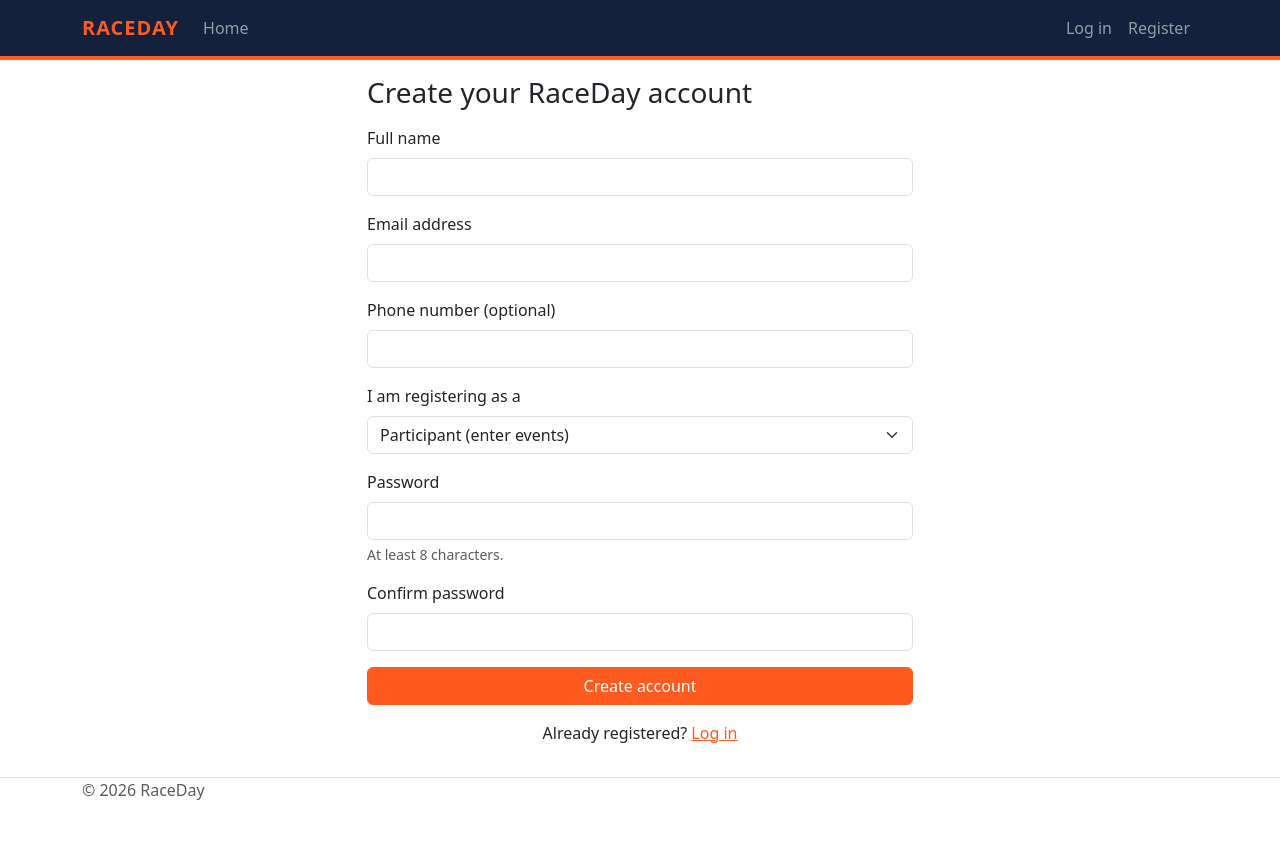
After one commit to ST10489537/ST10489537-PROG6212-RaceDay, an ASP.NET Core app: template Part3/RaceDay.Web/RaceDay.Web/Views/NewFolder/Register.cshtml in a window 1280 px wide. The commit adds this page. Run offline with ASP.NET Core 8, Linux system fonts and the light colour scheme; the template is opened without the code that fills it, so the values that code supplies are empty.

Commit message:
Add role-based navigation and RaceDay layout
Rebuilds the shared layout with the RaceDay brand colours, a role-aware menu (Organisers get their own menu, other visitors get the public one), the user's name and role with a Log out button when signed in, and Log in and Register links when signed out. Success and error messages from TempData now appear on every page. Home redirects Organisers to their dashboard.

```diff
--- /dev/null
+++ b/Part3/RaceDay.Web/RaceDay.Web/Views/NewFolder/Register.cshtml
@@ -0,0 +1,81 @@
+@model RaceDay.Web.Models.RegisterViewModel
+@{
+    ViewData["Title"] = "Register";
+}
+
+<div class="row justify-content-center">
+    <div class="col-md-6">
+        <h1 class="h3 mb-3">Create your RaceDay account</h1>
+
+        <form asp-action="Register" method="post" novalidate>
+            <div asp-validation-summary="ModelOnly" class="alert alert-danger"></div>
+
+            <div class="mb-3">
+                <label asp-for="FullName" class="form-label"></label>
+                <input asp-for="FullName" class="form-control" autocomplete="name" />
+                <span asp-validation-for="FullName" class="text-danger"></span>
+            </div>
+
+            <div class="mb-3">
+                <label asp-for="Email" class="form-label">Email address</label>
+                <input asp-for="Email" class="form-control" autocomplete="email" />
+                <span asp-validation-for="Email" class="text-danger"></span>
+            </div>
+
+            <div class="mb-3">
+                <label asp-for="PhoneNumber" class="form-label"></label>
+                <input asp-for="PhoneNumber" class="form-control" autocomplete="tel" />
+                <span asp-validation-for="PhoneNumber" class="text-danger"></span>
+            </div>
+
+            <div class="mb-3">
+                <label asp-for="Role" class="form-label"></label>
+                <select asp-for="Role" class="form-select" id="roleSelect">
+                    <option value="Participant">Participant (enter events)</option>
+                    <option value="Organiser">Organiser (manage events)</option>
+                </select>
+                <span asp-validation-for="Role" class="text-danger"></span>
+            </div>
+
+            <div class="mb-3" id="codeGroup" style="display:none;">
+                <label asp-for="OrganiserCode" class="form-label"></label>
+                <input asp-for="OrganiserCode" class="form-control" autocomplete="off" />
+                <div class="form-text">Ask the RaceDay administrator for the invite code.</div>
+                <span asp-validation-for="OrganiserCode" class="text-danger"></span>
+            </div>
+
+            <div class="mb-3">
+                <label asp-for="Password" class="form-label"></label>
+                <input asp-for="Password" class="form-control" autocomplete="new-password" />
+                <div class="form-text">At least 8 characters.</div>
+                <span asp-validation-for="Password" class="text-danger"></span>
+            </div>
+
+            <div class="mb-3">
+                <label asp-for="ConfirmPassword" class="form-label"></label>
+                <input asp-for="ConfirmPassword" class="form-control" autocomplete="new-password" />
+                <span asp-validation-for="ConfirmPassword" class="text-danger"></span>
+            </div>
+
+            <button type="submit" class="btn btn-primary w-100">Create account</button>
+        </form>
+
+        <p class="mt-3 text-center">
+            Already registered? <a asp-action="Login">Log in</a>
+        </p>
+    </div>
+</div>
+
+@section Scripts {
+    <partial name="_ValidationScriptsPartial" />
+    <script>
+        // Show the invite code box only when "Organiser" is chosen.
+        const roleSelect = document.getElementById('roleSelect');
+        const codeGroup = document.getElementById('codeGroup');
+        function toggleCode() {
+            codeGroup.style.display = roleSelect.value === 'Organiser' ? 'block' : 'none';
+        }
+        roleSelect.addEventListener('change', toggleCode);
+        toggleCode();
+    </script>
+}
--- a/Part3/RaceDay.Web/RaceDay.Web/Views/Shared/_Layout.cshtml
+++ b/Part3/RaceDay.Web/RaceDay.Web/Views/Shared/_Layout.cshtml
@@ -1,47 +1,90 @@
+@using RaceDay.Web.Helpers
+@{
+    var role = Context.Session.GetString(SessionKeys.Role);
+    var isLoggedIn = Context.Session.GetInt32(SessionKeys.UserId) != null;
+}
 <!DOCTYPE html>
 <html lang="en">
 <head>
     <meta charset="utf-8" />
     <meta name="viewport" content="width=device-width, initial-scale=1.0" />
-    <title>@ViewData["Title"] - RaceDay.Web</title>
-    <script type="importmap"></script>
+    <title>@ViewData["Title"] - RaceDay</title>
     <link rel="stylesheet" href="~/lib/bootstrap/dist/css/bootstrap.min.css" />
     <link rel="stylesheet" href="~/css/site.css" asp-append-version="true" />
-    <link rel="stylesheet" href="~/RaceDay.Web.styles.css" asp-append-version="true" />
 </head>
 <body>
     <header>
-        <nav class="navbar navbar-expand-sm navbar-toggleable-sm navbar-light bg-white border-bottom box-shadow mb-3">
-            <div class="container-fluid">
-                <a class="navbar-brand" asp-area="" asp-controller="Home" asp-action="Index">RaceDay.Web</a>
-                <button class="navbar-toggler" type="button" data-bs-toggle="collapse" data-bs-target=".navbar-collapse" aria-controls="navbarSupportedContent"
+        <nav class="navbar navbar-expand-sm navbar-dark raceday-nav mb-3">
+            <div class="container">
+                <a class="navbar-brand" asp-controller="Home" asp-action="Index">RaceDay</a>
+                <button class="navbar-toggler" type="button" data-bs-toggle="collapse"
+                        data-bs-target=".navbar-collapse" aria-controls="navbarSupportedContent"
                         aria-expanded="false" aria-label="Toggle navigation">
                     <span class="navbar-toggler-icon"></span>
                 </button>
                 <div class="navbar-collapse collapse d-sm-inline-flex justify-content-between">
                     <ul class="navbar-nav flex-grow-1">
-                        <li class="nav-item">
-                            <a class="nav-link text-dark" asp-area="" asp-controller="Home" asp-action="Index">Home</a>
-                        </li>
-                        <li class="nav-item">
-                            <a class="nav-link text-dark" asp-area="" asp-controller="Home" asp-action="Privacy">Privacy</a>
-                        </li>
+                        @if (role == Roles.Organiser)
+                        {
+                            <li class="nav-item"><a class="nav-link" asp-controller="Organiser" asp-action="Dashboard">Dashboard</a></li>
+                        }
+                        else
+                        {
+                            <li class="nav-item"><a class="nav-link" asp-controller="Home" asp-action="Index">Home</a></li>
+                        }
+                    </ul>
+                    <ul class="navbar-nav">
+                        @if (isLoggedIn)
+                        {
+                            <li class="nav-item">
+                                <span class="navbar-text me-3">
+                                    @Context.Session.GetString(SessionKeys.FullName) (@role)
+                                </span>
+                            </li>
+                            <li class="nav-item">
+                                <form asp-controller="Account" asp-action="Logout" method="post" class="d-inline">
+                                    <button type="submit" class="btn btn-outline-light btn-sm">Log out</button>
+                                </form>
+                            </li>
+                        }
+                        else
+                        {
+                            <li class="nav-item"><a class="nav-link" asp-controller="Account" asp-action="Login">Log in</a></li>
+                            <li class="nav-item"><a class="nav-link" asp-controller="Account" asp-action="Register">Register</a></li>
+                        }
                     </ul>
                 </div>
             </div>
         </nav>
     </header>
+
     <div class="container">
         <main role="main" class="pb-3">
+            @if (TempData["Success"] != null)
+            {
+                <div class="alert alert-success alert-dismissible fade show" role="alert">
+                    @TempData["Success"]
+                    <button type="button" class="btn-close" data-bs-dismiss="alert" aria-label="Close"></button>
+                </div>
+            }
+            @if (TempData["Error"] != null)
+            {
+                <div class="alert alert-danger alert-dismissible fade show" role="alert">
+                    @TempData["Error"]
+                    <button type="button" class="btn-close" data-bs-dismiss="alert" aria-label="Close"></button>
+                </div>
+            }
+
             @RenderBody()
         </main>
     </div>
 
     <footer class="border-top footer text-muted">
         <div class="container">
-            &copy; 2026 - RaceDay.Web - <a asp-area="" asp-controller="Home" asp-action="Privacy">Privacy</a>
+            &copy; 2026 RaceDay
         </div>
     </footer>
+
     <script src="~/lib/jquery/dist/jquery.min.js"></script>
     <script src="~/lib/bootstrap/dist/js/bootstrap.bundle.min.js"></script>
     <script src="~/js/site.js" asp-append-version="true"></script>
--- a/Part3/RaceDay.Web/RaceDay.Web/wwwroot/css/site.css
+++ b/Part3/RaceDay.Web/RaceDay.Web/wwwroot/css/site.css
@@ -29,3 +29,35 @@ body {
 .form-floating > .form-control-plaintext:focus::placeholder, .form-floating > .form-control:focus::placeholder {
   text-align: start;
 }
+/* RaceDay brand: energetic sporting theme */
+:root {
+    --raceday-orange: #ff5a1f;
+    --raceday-dark: #14213d;
+}
+
+.raceday-nav {
+    background-color: var(--raceday-dark);
+    border-bottom: 4px solid var(--raceday-orange);
+}
+
+    .raceday-nav .navbar-brand {
+        font-weight: 800;
+        letter-spacing: 1px;
+        text-transform: uppercase;
+        color: var(--raceday-orange);
+    }
+
+.btn-primary {
+    background-color: var(--raceday-orange);
+    border-color: var(--raceday-orange);
+}
+
+    .btn-primary:hover,
+    .btn-primary:focus {
+        background-color: #e04a12;
+        border-color: #e04a12;
+    }
+
+a {
+    color: var(--raceday-orange);
+}
```
Also changed, not shown: Part3/RaceDay.Web/RaceDay.Web/Controllers/AccountController.cs (added, +122 -0 lines), Part3/RaceDay.Web/RaceDay.Web/Controllers/HomeController.cs (+16 -4 lines), Part3/RaceDay.Web/RaceDay.Web/Filters/SessionAuthorizeAttribute.cs (+33 -2 lines), Part3/RaceDay.Web/RaceDay.Web/Helpers/SessionKeys.cs (+14 -4 lines), Part3/RaceDay.Web/RaceDay.Web/Views/NewFolder/AccessDenied.cshtml (added, +9 -0 lines), Part3/RaceDay.Web/RaceDay.Web/Views/NewFolder/Login.cshtml (added, +36 -0 lines).
